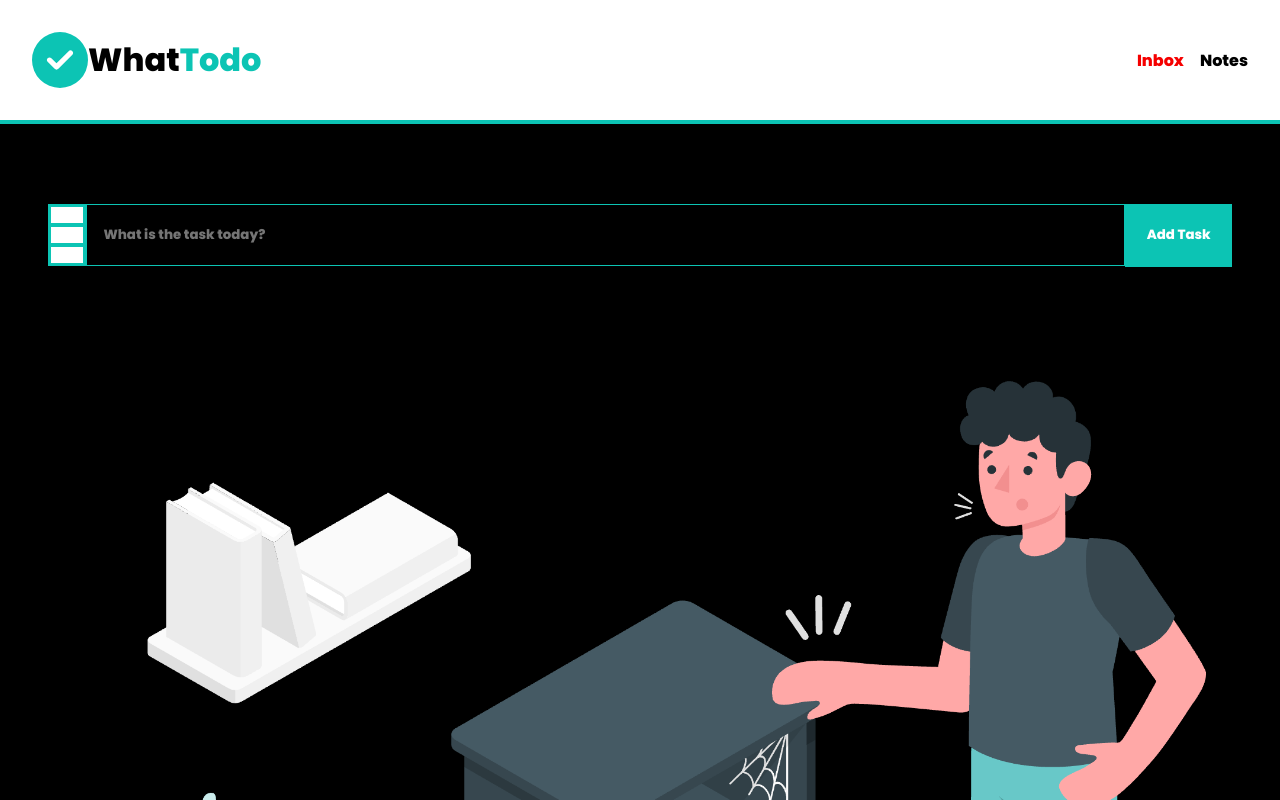
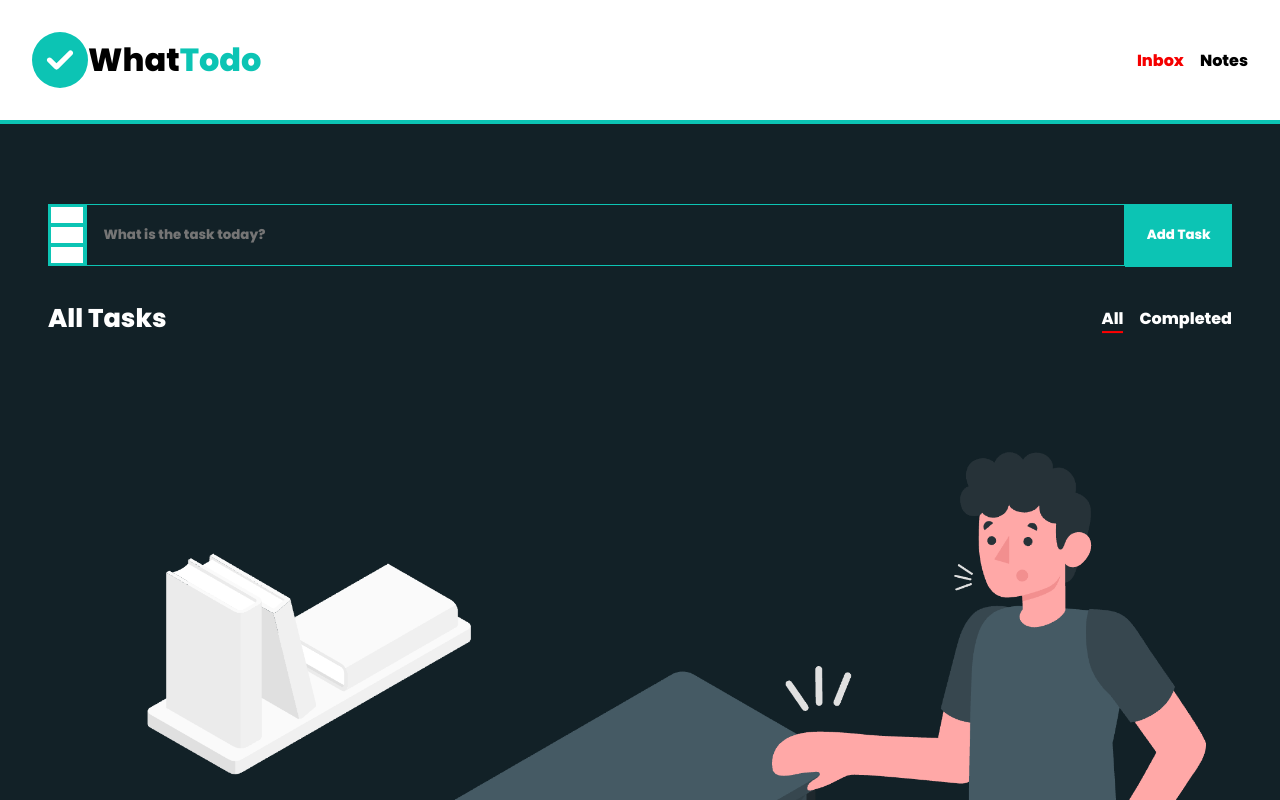
Before and after one commit to Ro-yeee/Todo-App, a React (Create React App) app: page / in a window 1280 px wide. Shown: the top 800 px of the page. Built offline with nearby package versions, Linux system fonts and the light colour scheme.

Commit message:
Added a navbar for choosing between all & completd todos, Also Added the functionality to the navbar

```diff
--- a/src/App.css
+++ b/src/App.css
@@ -17,7 +17,7 @@ body{
     min-height: 100vh;
     display: flex;
     flex-direction: column;
-    background: #000000;
+    background: #122127;
 }
 
 .header-container{
@@ -87,6 +87,40 @@ button:hover{
     gap: 2rem;
     padding: 3rem;
     animation: fadein 1.5s;
+}
+
+.navContainer{
+    display: flex;
+    justify-content: space-between;
+    align-items: center;
+}
+
+.sectionHeading{
+    font-size: 1.6rem;
+}
+
+.navBtnContainer{
+    display: flex;
+    align-items: center;
+    gap: 1rem;
+}
+
+.navBtn{
+    text-decoration: none;
+    border: 0px;
+    background: none;
+    font-size: 1rem;
+    cursor: pointer;
+    color: white;
+}
+
+.navBtn:hover{
+    color: var(--accent);
+}
+
+.activee{
+    border-bottom: 2px solid red;
+    transform: translateY(4%);
 }
 
 .TodoForm{
--- /dev/null
+++ b/src/components/ShowCard.jsx
@@ -0,0 +1,12 @@
+import React from 'react'
+
+function ShowCard({element}) {
+  return (
+    <div className="card" id={element.priority === "0" ? "one" : element.priority === "1" ? "two" : "three"} >
+        <input checked={element.completed} className='check' type='checkbox' style={{cursor:'default'}}></input>
+        <h1>{element.task}</h1>
+    </div>
+  )
+}
+
+export default ShowCard
--- /dev/null
+++ b/src/components/TodoNavElement.jsx
@@ -0,0 +1,15 @@
+import React from 'react'
+
+function TodoNavElement({selection,setSetection}) {
+  return (
+    <div className='navContainer'>
+      <h2 className='sectionHeading'>{selection}</h2>
+      <div className='navBtnContainer'>
+        <button onClick={() => setSetection("All Tasks")} className={selection === "All Tasks" ? 'activee navBtn' : 'navBtn'} >All</button>
+        <button onClick={() => setSetection("Completed")} className={selection === "Completed" ? 'activee navBtn' : 'navBtn'} >Completed</button>
+      </div>
+    </div>
+  )
+}
+
+export default TodoNavElement
--- a/src/components/TodoWrapper.jsx
+++ b/src/components/TodoWrapper.jsx
@@ -3,10 +3,13 @@ import TodoForm from './TodoForm'
 import { v4 as uuid } from 'uuid'
 import TodoCard from './TodoCard'
 import EditTodoForm from './EditTodoForm'
+import TodoNavElement from './TodoNavElement'
+import ShowCard from './ShowCard'
 uuid()
 
 function TodoWrapper() {
   const [todos,setTodos] = useState([])
+  const [selection,setSelection] = useState("All Tasks")
   const addTodo = (todo,priority) =>{
     setTodos([...todos, {id: uuid(),task: todo,completed: false,isEditing:false,priority}])
   }
@@ -25,8 +28,9 @@ function TodoWrapper() {
   return (
     <div className='TodoWrapper'>
       <TodoForm addTodo={addTodo} />
+      <TodoNavElement selection={selection} setSetection={setSelection}/>
       {
-        todos.length < 1 ? <img src="Empty-amico.png" alt="Looks Empty" className='emptyIllustration'/> :
+          todos.length < 1 ? <img src="Empty-amico.png" alt="Looks Empty" className='emptyIllustration'/> : selection === "All Tasks" ?
           todos.map((element,index) => {
             if(element.isEditing)
             return (<EditTodoForm editTodo={editTodo} element={element} key={index} />)
@@ -36,7 +40,10 @@ function TodoWrapper() {
                               toggleComplete={toggleComplete}
                               deleteTask={deleteTask}
                               toggleEditing={toggleEditing} />)
-          })
+            }) :
+            todos.filter(todo => todo.completed === true).map((element,index) => (
+                <ShowCard element={element} key={index} />
+             ))
       }
     </div>
   )
```
Also changed, not shown: src/components/EditNoteForm.jsx (deleted). Lines whose indentation alone changed are shown as unchanged.
